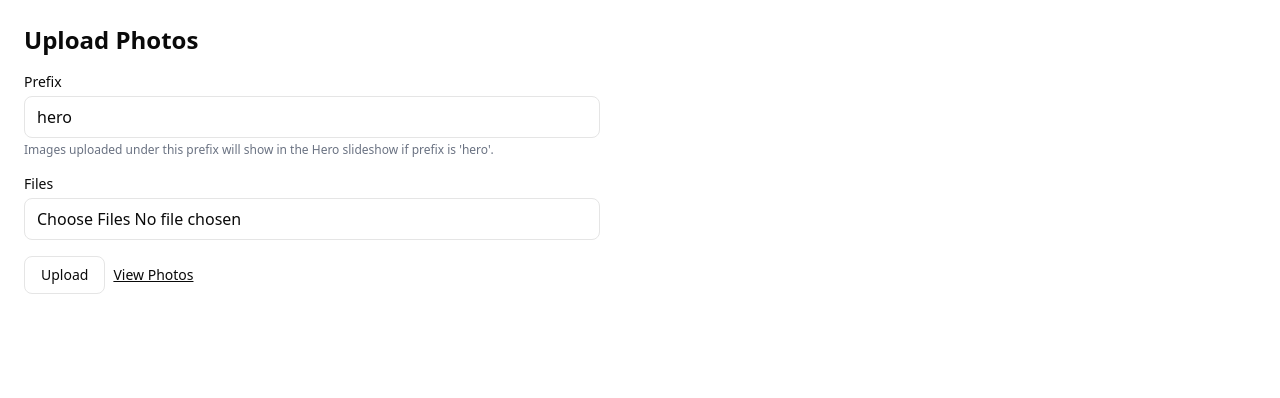
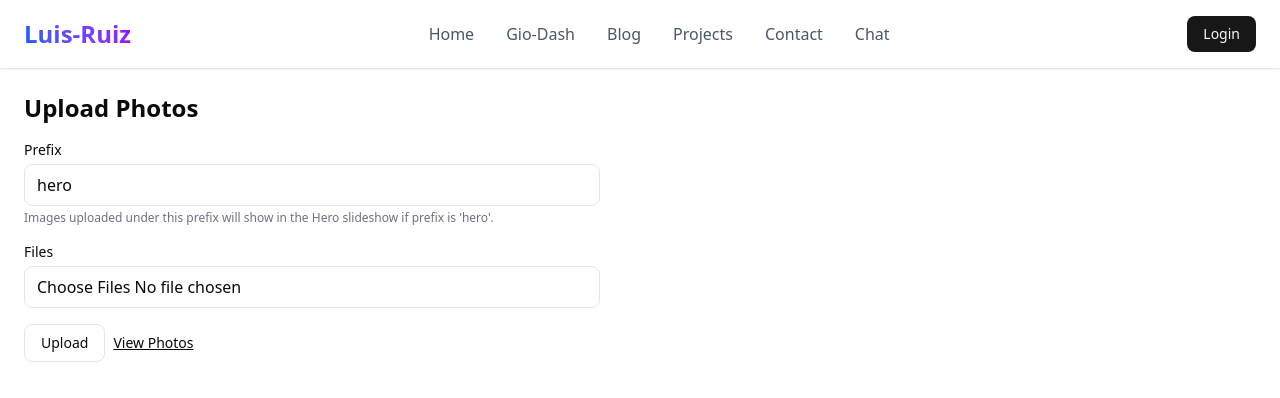
Before and after one commit to ruizTechServices/luis_ruiz_2, a Next.js app: page /gio_dash/photos/upload in a window 1280 px wide. Shown: the top 398 px of the page. Built offline with nearby package versions, Linux system fonts and the light colour scheme.

Commit message:
feat: add navigation bar to photos and upload pages

```diff
--- a/app/gio_dash/photos/page.tsx
+++ b/app/gio_dash/photos/page.tsx
@@ -2,6 +2,7 @@
 
 import { useEffect, useState } from "react";
 import Image from "next/image";
+import NavBar, { items } from "@/components/app/landing_page/Navbar";
 
 export default function PhotosListPage() {
   const [prefix, setPrefix] = useState("hero");
@@ -31,6 +32,8 @@ export default function PhotosListPage() {
   }, []);
 
   return (
+    <>
+    <NavBar items={items} />
     <div className="p-6">
       <h1 className="text-2xl font-bold mb-4">Photos</h1>
       <div className="flex flex-wrap items-center gap-2 mb-4">
@@ -79,5 +82,6 @@ export default function PhotosListPage() {
         ))}
       </div>
     </div>
+    </>
   );
 }
--- a/app/gio_dash/photos/upload/page.tsx
+++ b/app/gio_dash/photos/upload/page.tsx
@@ -2,6 +2,7 @@
 
 import { useState } from "react";
 import Link from "next/link";
+import NavBar, { items } from "@/components/app/landing_page/Navbar";
 
 export default function UploadPhotosPage() {
   const [prefix, setPrefix] = useState("hero");
@@ -39,6 +40,8 @@ export default function UploadPhotosPage() {
   };
 
   return (
+    <>
+    <NavBar items={items} />
     <div className="p-6">
       <h1 className="text-2xl font-bold mb-4">Upload Photos</h1>
       <form onSubmit={onSubmit} className="space-y-4 max-w-xl">
@@ -79,5 +82,6 @@ export default function UploadPhotosPage() {
         )}
       </form>
     </div>
+    </>
   );
 }
```
